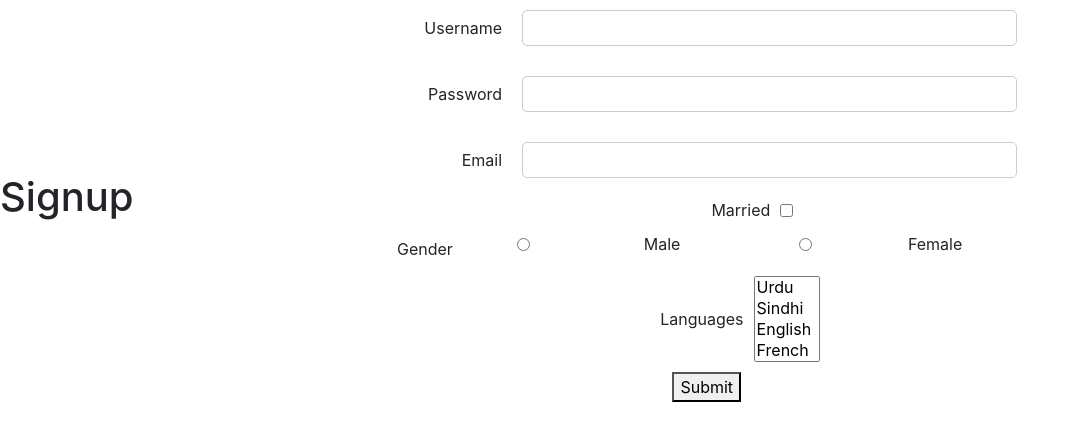
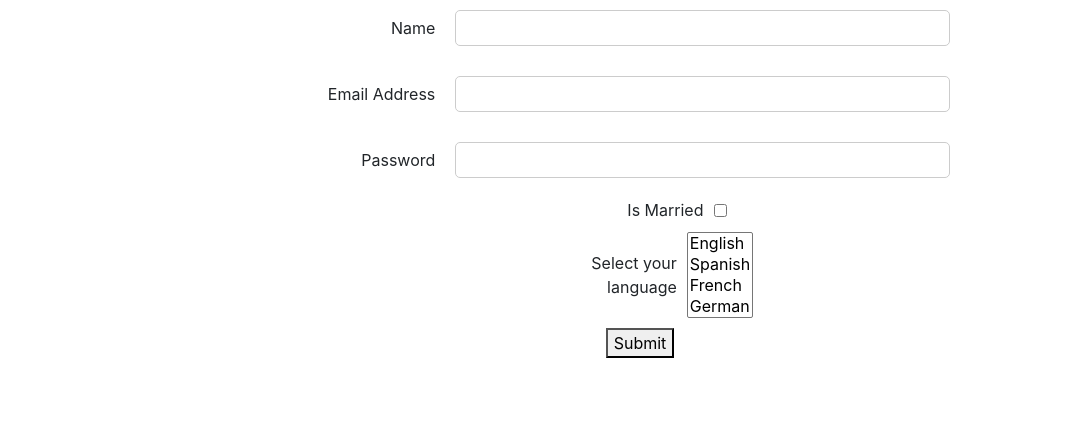
Before and after one commit to SajjadAli54/reactjs, a React (Create React App) app in the folder hello-world/: page / in a window 1280 px wide. Shown: the top 440 px of the page, without its empty margins (0-1078 px from the left). Built offline with nearby package versions, Linux system fonts and the light colour scheme.

Commit message:
Use already built formik components

```diff
--- a/hello-world/package.json
+++ b/hello-world/package.json
@@ -10,6 +10,7 @@
     "react": "^18.2.0",
     "react-dom": "^18.2.0",
     "react-scripts": "5.0.1",
+    "sqlite3": "^5.1.6",
     "web-vitals": "^2.1.4",
     "yup": "^1.1.1"
   },
--- a/hello-world/src/App.js
+++ b/hello-world/src/App.js
@@ -1,11 +1,10 @@
 import "./App.css";
-import SignupClass from "./Components/forms/class-signup";
-import FormikComponent from "./Components/forms/formik";
+import SignupUsingFormik from "./Components/forms/formik_further";
 
 function App() {
   return (
     <div className="App">
-      <FormikComponent />
+      <SignupUsingFormik />
     </div>
   );
 }
--- /dev/null
+++ b/hello-world/src/Components/forms/formik_further.jsx
@@ -0,0 +1,75 @@
+import React from "react";
+import { Formik, Form, Field, ErrorMessage } from "formik";
+import * as Yup from "yup";
+
+function SignupUsingFormik() {
+  const initialValues = {
+    name: "",
+    email: "",
+    password: "",
+    isMarried: false,
+    languages: [],
+  };
+  const validationSchema = Yup.object({
+    name: Yup.string()
+      .max(15, "Must be 15 characters or less")
+      .required("Required"),
+    email: Yup.string().email("Invalid email address").required("Required"),
+    password: Yup.string()
+      .min(8, "Must be 8 characters or more")
+      .required("Required"),
+  });
+
+  const onSubmit = (values, { setSubmitting }) => {
+    setTimeout(() => {
+      alert(JSON.stringify(values, null, 2));
+      setSubmitting(false);
+    }, 400);
+  };
+  return (
+    <Formik
+      initialValues={initialValues}
+      validationSchema={validationSchema}
+      onSubmit={onSubmit}
+    >
+      <Form>
+        <div>
+          <label htmlFor="name">Name</label>
+          <Field name="name" type="text" />
+          <ErrorMessage name="name" />
+        </div>
+        <div>
+          <label htmlFor="email">Email Address</label>
+          <Field name="email" type="email" />
+          <ErrorMessage name="email" />
+        </div>
+        <div>
+          <label htmlFor="password">Password</label>
+          <Field name="password" type="password" />
+          <ErrorMessage name="password" />
+        </div>
+        <div>
+          <label htmlFor="isMarried">Is Married</label>
+          <Field name="isMarried" type="checkbox" />
+          <ErrorMessage name="isMarried" />
+        </div>
+        <div>
+          <label htmlFor="languages">Select your language</label>
+          <Field name="languages" as="select" multiple>
+            <option value="English">English</option>
+            <option value="Spanish">Spanish</option>
+            <option value="French">French</option>
+            <option value="German">German</option>
+          </Field>
+          <ErrorMessage name="languages" />
+        </div>
+
+        <Field name="submit" as="button" type="submit">
+          Submit
+        </Field>
+      </Form>
+    </Formik>
+  );
+}
+
+export default SignupUsingFormik;
```
Also changed, not shown: 2 other files (tests, documents, lock files or other folders).
